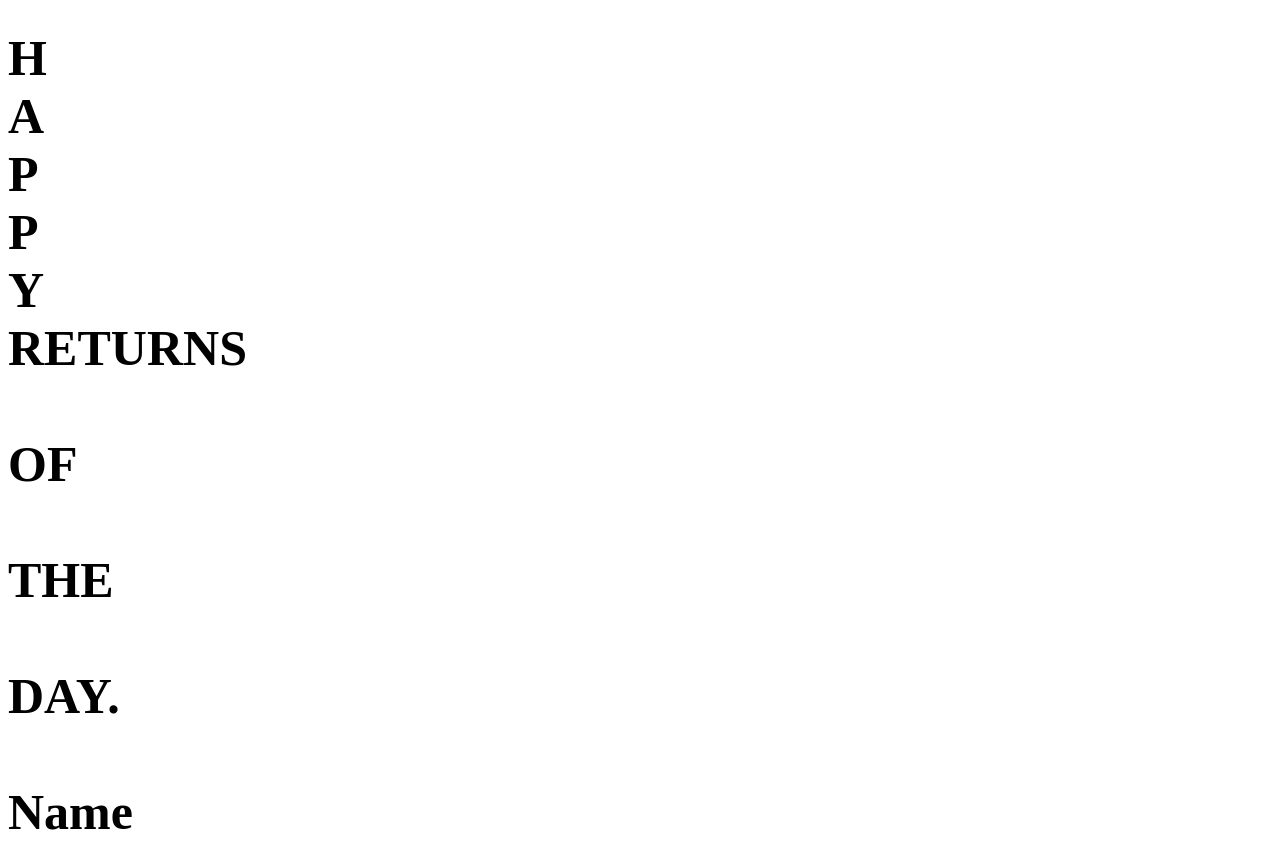
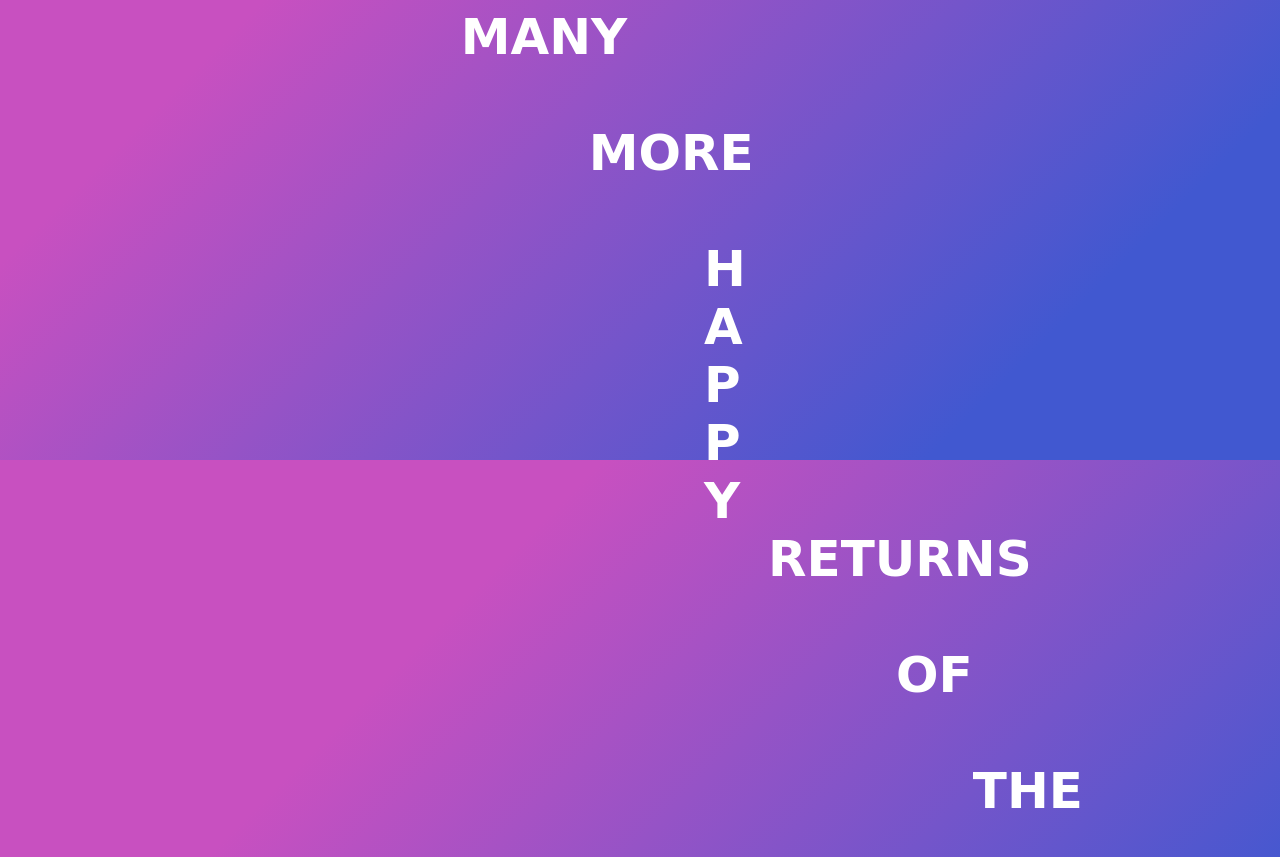
Before and after one commit to dp034/n9, a plain HTML site: page index.html in a window 1280 px wide. Shown: the part 1940-2797 px from the top of the page. Drawn offline with Linux system fonts and the light colour scheme; the site is published under a folder, as on GitHub Pages, so addresses that start at the root find nothing.

Commit message:
Update index.html

```diff
--- a/index.html
+++ b/index.html
@@ -3,8 +3,8 @@
     <head>
         <meta charset="UTF-8">
 
-        <link rel="stylesheet" href="/style.css">
-        <script src="script.js"></script>
+        <link rel="stylesheet" href="n9/style.css">
+        <script src="n9/script.js"></script>
 
     </head>
     <header>   </header> <br><br>
```
